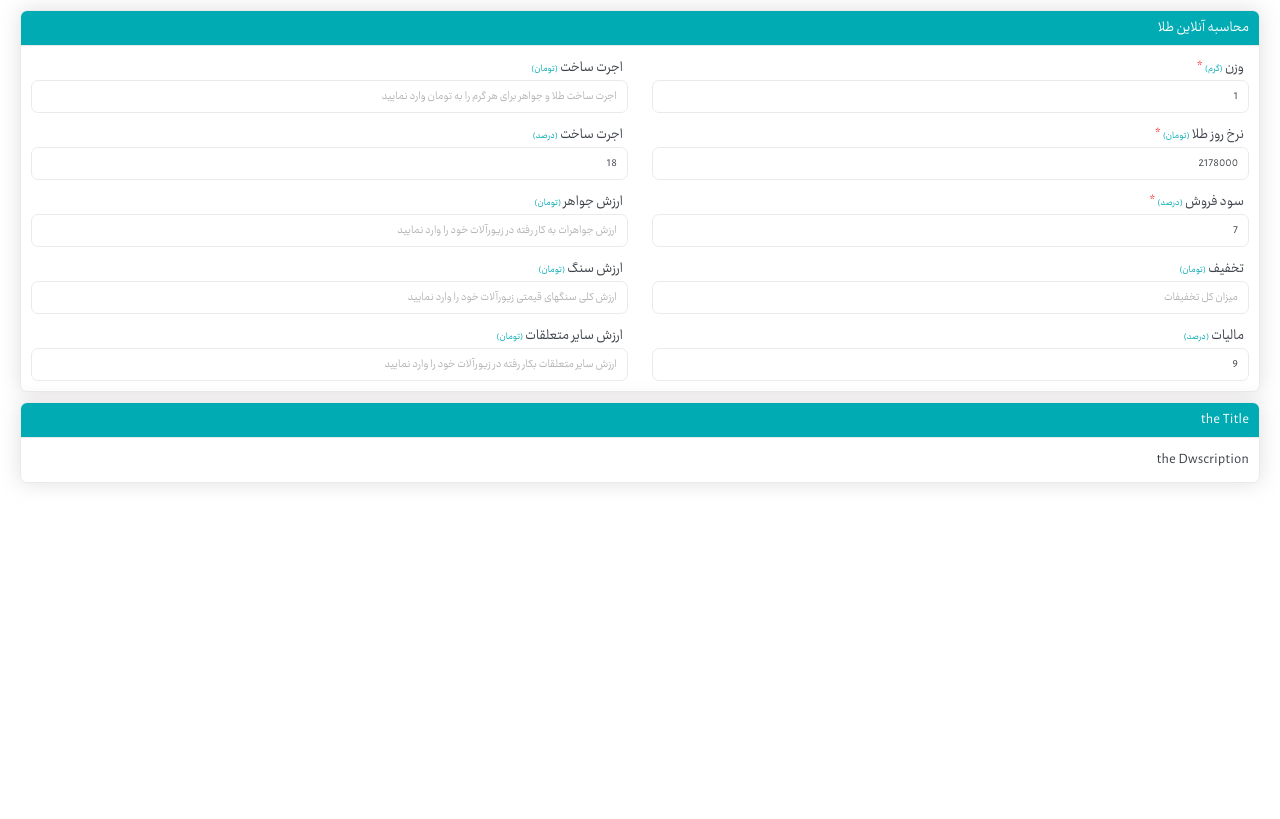
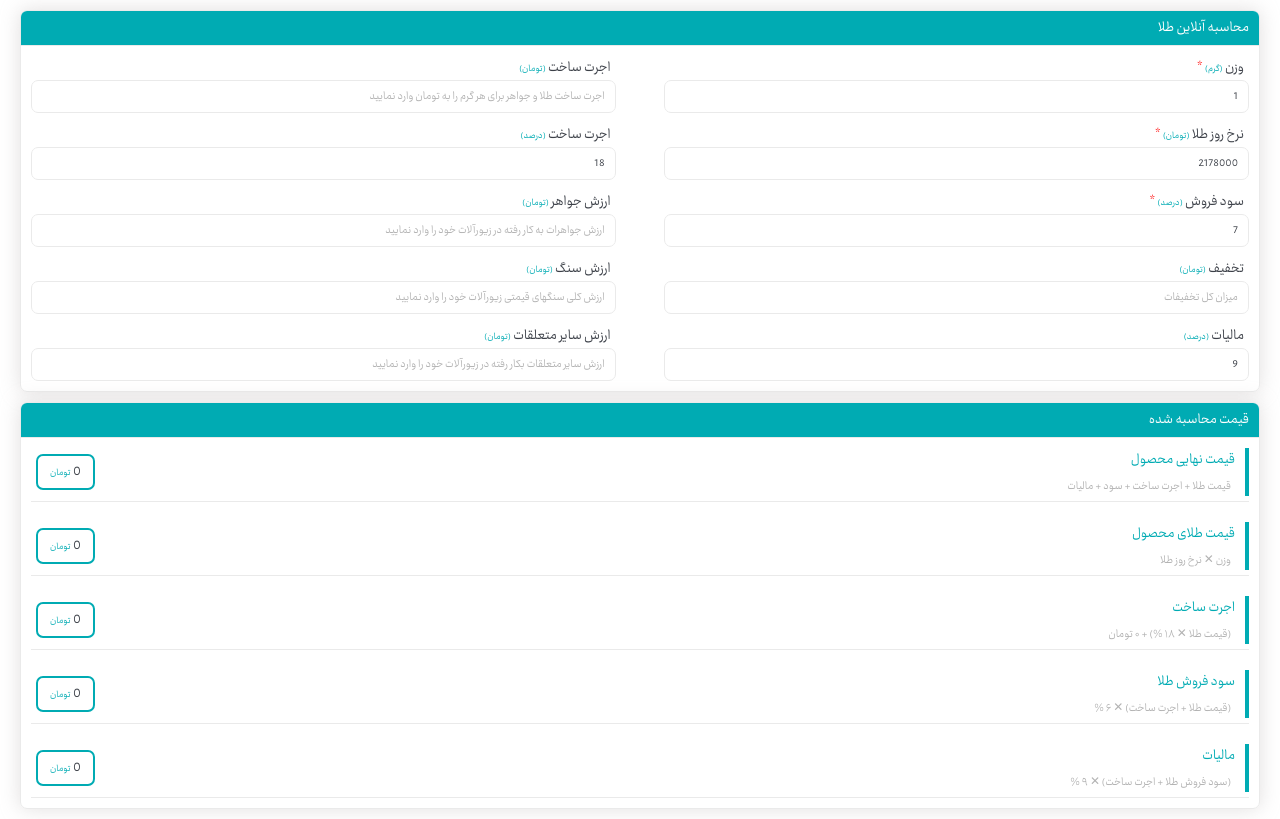
Before and after one commit to peymanath/gold-galculator, a plain HTML site: page index.html in a window 1280 px wide. Drawn offline with Linux system fonts and the light colour scheme.

Commit message:
added rsults item

```diff
--- a/index.html
+++ b/index.html
@@ -17,7 +17,7 @@
 				<!-- the title box -->
 				<div class="boxed-title">محاسبه آنلاین طلا</div>
 
-				<div class="boxed-description">
+				<div class="boxed-description box-fields">
 					<div class="fields">
 						<!-- the inputs -->
 						<div class="field">
@@ -111,8 +111,74 @@
 			<!-- Result Box  -->
 			<section class="boxed">
 				<!-- the title box -->
-				<div class="boxed-title">the Title</div>
-				<div class="boxed-description">the Dwscription</div>
+				<div class="boxed-title">قیمت محاسبه شده</div>
+				<div class="boxed-description box-results">
+                    <!-- the results -->
+					<div class="results">
+						<div class="results-separator rs-description">
+							<span class="results-title">قیمت نهایی محصول</span>
+							<span class="results-subtitle">قیمت طلا + اجرت ساخت + سود + مالیات</span>
+						</div>
+						<div class="results-separator">
+							<span class="result">
+                                <span id="rpSales">0</span>
+                                <small>تومان</small>
+                            </span>
+						</div>
+					</div>
+                    <!-- the results -->
+					<div class="results">
+						<div class="results-separator rs-description">
+							<span class="results-title">قیمت طلای محصول</span>
+							<span class="results-subtitle">وزن ✕ نرخ روز طلا</span>
+						</div>
+						<div class="results-separator">
+							<span class="result">
+                                <span id="rpGold">0</span>
+                                <small>تومان</small>
+                            </span>
+						</div>
+					</div>
+                    <!-- the results -->
+					<div class="results">
+						<div class="results-separator rs-description">
+							<span class="results-title">اجرت ساخت</span>
+							<span class="results-subtitle">(قیمت طلا ✕ ۱۸ %) + ۰ تومان</span>
+						</div>
+						<div class="results-separator">
+							<span class="result">
+                                <span id="rpGrant">0</span>
+                                <small>تومان</small>
+                            </span>
+						</div>
+					</div>
+                    <!-- the results -->
+					<div class="results">
+						<div class="results-separator rs-description">
+							<span class="results-title">سود فروش طلا</span>
+							<span class="results-subtitle">(قیمت طلا + اجرت ساخت) ✕ ۶ %</span>
+						</div>
+						<div class="results-separator">
+							<span class="result">
+                                <span id="rpBenefit">0</span>
+                                <small>تومان</small>
+                            </span>
+						</div>
+					</div>
+                    <!-- the results -->
+					<div class="results">
+						<div class="results-separator rs-description">
+							<span class="results-title">مالیات</span>
+							<span class="results-subtitle">(سود فروش طلا + اجرت ساخت) ✕ ۹ %</span>
+						</div>
+						<div class="results-separator">
+							<span class="result">
+                                <span id="rpTax">0</span>
+                                <small>تومان</small>
+                            </span>
+						</div>
+					</div>
+				</div>
 			</section>
 		</main>
 
--- a/public/css/style.css
+++ b/public/css/style.css
@@ -140,21 +140,27 @@ small{
 	border-bottom: 1px solid var(--border);
 }
 .boxed-description {
+	padding: 10px;
+	color: var(--secondary);
+}
+.boxed-description.box-fields {
+	display: flex;
+	flex-wrap: wrap;
+	justify-content: space-between;
+}
+.boxed-description .fields{
+	width: 100%;
+	display: flex;
+	flex-direction: column;
+	flex-wrap: wrap;
+	gap: 10px;
+}
+.boxed-description.box-results{
 	width: 100%;
 	display: flex;
 	flex-wrap: wrap;
 	justify-content: space-between;
-	gap: 10px;
-	padding: 10px;
-	color: var(--secondary);
-}
-
-.boxed-description .fields {
-	width: 100%;
-    display: flex;
-	flex-wrap: wrap;
-	flex-direction: column;
-    gap: 10px;
+	gap: 20px;
 }
 /* ==================== input style ==================== */
 .field {
@@ -184,9 +190,43 @@ small{
 .require{
     color: red;
 }
+/* ==================== result style ==================== */
+.results{
+	width: 100%;
+	display: flex;
+	flex-wrap: wrap;
+	justify-content: space-between;
+	align-items: center;
+	gap: 5px;
+	padding-bottom: 5px;
+	border-bottom: 1px solid var(--border);
+}
+.results-separator{
+	display: flex;
+	flex-direction: column;
+	gap: 5px;
+}
+.results-separator.rs-description{
+	border-right: 4px solid var(--primary);
+}
+.results-title{
+	padding: 0 10px;
+	color: var(--primary);
+}
+.results-subtitle{
+	padding-right: 14px;
+	font-size: 1.2rem;
+	color: var(--text);
+}
+.result{
+	margin: 0 5px;
+	padding: 4px 12px;
+	border: 2px solid var(--primary);
+	border-radius: var(--radius);
+}
 /* ==================== responsiv style ==================== */
 @media (min-width: 768px) {
 	.boxed-description .fields {
-		width: 49%;
+		width: 48%;
 	}
 }
--- a/public/js/app.js
+++ b/public/js/app.js
@@ -1,3 +1,5 @@
+const allInput = document.getElementsByClassName("input");
+
 const calculatePrice = () => {
 	const weightInput = document.getElementById("weight-input").value;
 	const goldDailyRateInput = document.getElementById("gold-daily-rate-input").value;
@@ -9,7 +11,7 @@ const calculatePrice = () => {
 	const jewelValueInput = document.getElementById("jewel-value-input").value;
 	const valueStoneInput = document.getElementById("value-stone-input").value;
 	const valueOtherBelongingsInput = document.getElementById("value-other-belongings-input").value;
-	const allInput = document.getElementsByClassName("input");
+
 };
 
 document.addEventListener("DOMContentLoaded", calculatePrice);
```
